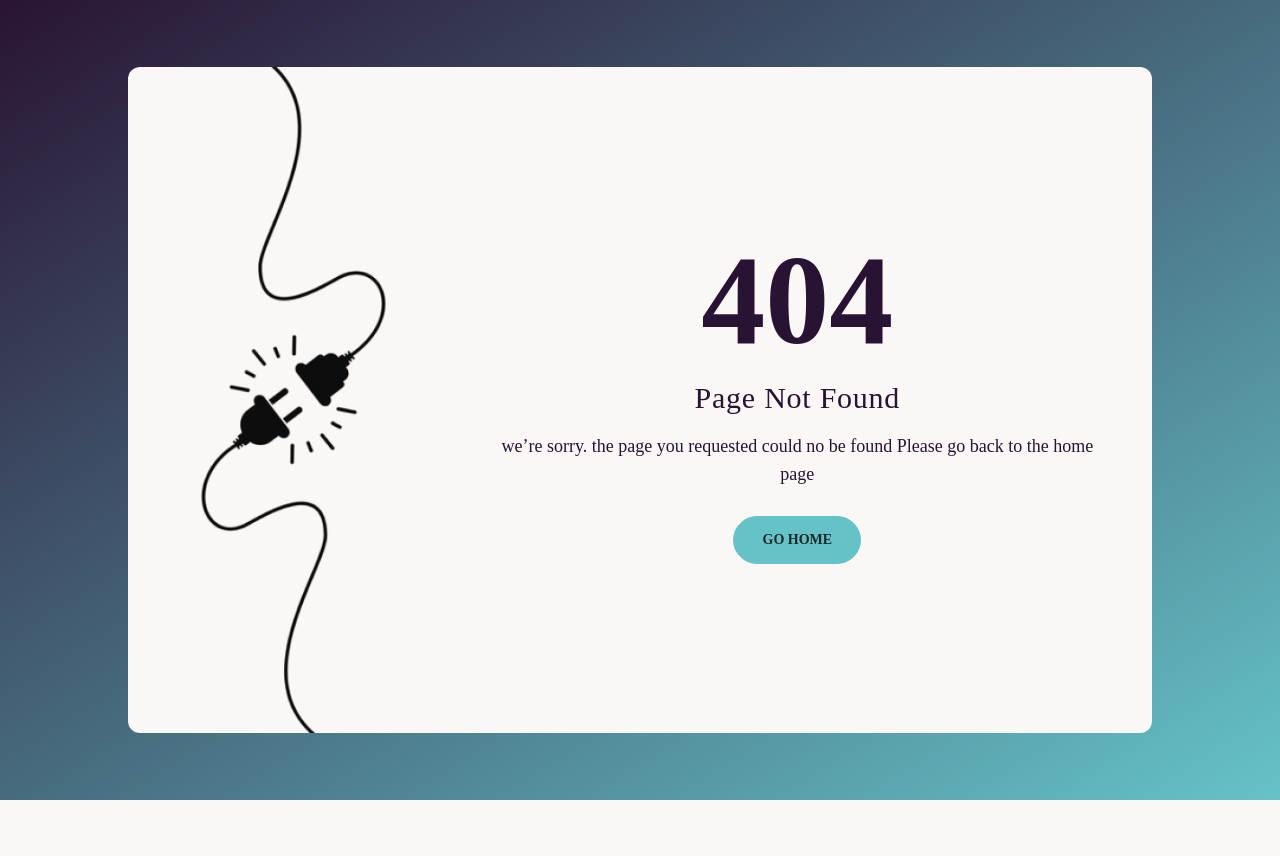
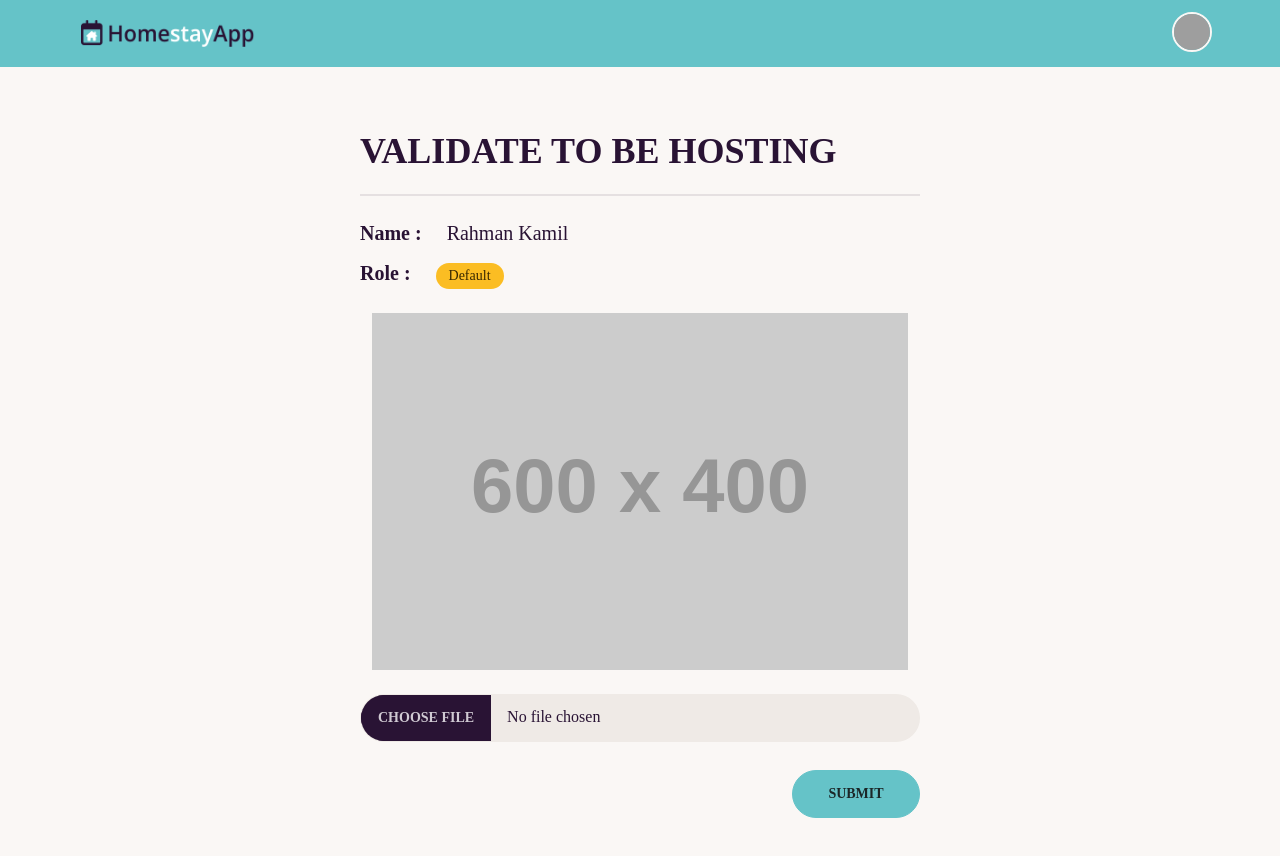
Before and after one commit to Asilsay/homestay-app, a React (Vite) app: page /validate in a window 1280 px wide. Before the commit this address had no page. Shown: the top 856 px of the page. Before the commit the page ends 800 px from the top, so only its background shows below. Built offline with nearby package versions, Linux system fonts and the light colour scheme; grey boxes are pictures that could not be loaded.

Commit message:
style: slicing validate hosting

```diff
--- /dev/null
+++ b/src/pages/ValidateHost.tsx
@@ -0,0 +1,96 @@
+import React from 'react';
+import Layout from '../components/Layout';
+
+import { useFormik } from 'formik';
+import * as Yup from 'yup';
+import { Input, InputFile, TextArea } from '../components/Input';
+import { useState } from 'react';
+
+const schemaImage = Yup.object().shape({
+  picture_id: Yup.mixed().required('Image is required'),
+});
+
+const ValidateHost = () => {
+  const [preview, setPreview] = useState<string | null>(null);
+
+  const handleImageChange = (event: React.ChangeEvent<HTMLInputElement>) => {
+    const file = event.currentTarget.files?.[0];
+    if (file) {
+      formikEditImage.setFieldValue('picture_id', file);
+      setPreview(URL.createObjectURL(file));
+    }
+  };
+
+  const formikEditImage = useFormik({
+    initialValues: {
+      picture_id: null,
+    },
+    validationSchema: schemaImage,
+    onSubmit: (values) => {
+      console.log(values);
+    },
+  });
+
+  return (
+    <Layout chose="layout">
+      <Layout
+        chose="section"
+        addClass="bg-base-100 flex flex-col items-center py-16 px-20"
+      >
+        <div className="w-1/2">
+          <p className="text-4xl font-semibold text-neutral uppercase">
+            Validate to be Hosting
+          </p>
+          <div className="divider"></div>
+          <p className="text-xl font-semibold text-neutral capitalize mt-3 ">
+            Name : &emsp;<span className="font-normal">Rahman Kamil</span>
+          </p>
+          <p className="text-xl font-semibold text-neutral capitalize mt-3 ">
+            Role : &emsp;
+            <span className="font-normal badge badge-warning p-3">
+              {' '}
+              Default
+            </span>
+          </p>
+        </div>
+        <form
+          onSubmit={formikEditImage.handleSubmit}
+          className="flex flex-col gap-3 items-center w-1/2 mt-3"
+        >
+          <div className="w-full h-full p-3">
+            <img
+              src={
+                preview
+                  ? preview
+                  : 'https://placehold.co/600x400/png?text=placeholder+image'
+              }
+              alt=""
+              className="w-full h-full object-center object-cover"
+            />
+          </div>
+
+          <InputFile
+            id="picture_id"
+            name="picture_id"
+            label="picture_id name"
+            onChange={handleImageChange}
+            onBlur={formikEditImage.handleBlur}
+            error={formikEditImage.errors.picture_id}
+            touch={formikEditImage.touched.picture_id}
+          />
+
+          <div className="w-full flex justify-end gap-3">
+            <button
+              type="submit"
+              className="btn btn-primary w-32"
+            >
+              Submit
+            </button>
+          </div>
+        </form>
+      </Layout>
+    </Layout>
+  );
+};
+
+export default ValidateHost;
--- a/src/routes/index.tsx
+++ b/src/routes/index.tsx
@@ -8,6 +8,7 @@ import Register from '../pages/Register';
 import HostDetail from '../pages/HostDetail';
 import Detail from '../pages/Detail';
 import TripHistory from '../pages/TripHistory';
+import ValidateHost from '../pages/ValidateHost';
 
 const Router = () => {
   return (
@@ -39,6 +40,10 @@ const Router = () => {
           element={<TripHistory />}
         />
         <Route
+          path="/validate"
+          element={<ValidateHost />}
+        />
+        <Route
           path="*"
           element={<NotFound />}
         />
```
